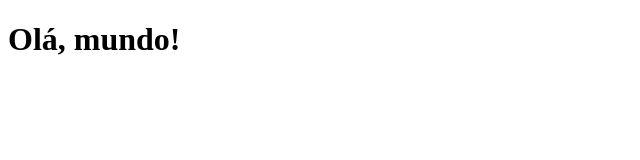
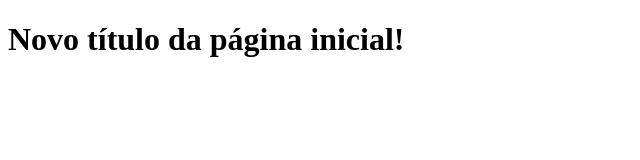
Before and after one commit to MarcoAPNoronha/AulaGit01, a plain HTML site: page index.html in a window 1280 px wide. Shown: the whole page, without its empty margins (0-640 px from the left). Drawn offline with Linux system fonts and the light colour scheme.

Commit message:
Corrigindo título da página principal

```diff
--- a/index.html
+++ b/index.html
@@ -6,6 +6,6 @@
     <title>Document</title>
 </head>
 <body>
-    <h1>Olá, mundo!</h1>
+    <h1>Novo título da página inicial!</h1>
 </body>
 </html>
```
